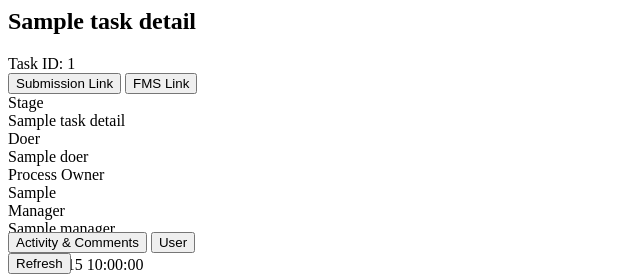
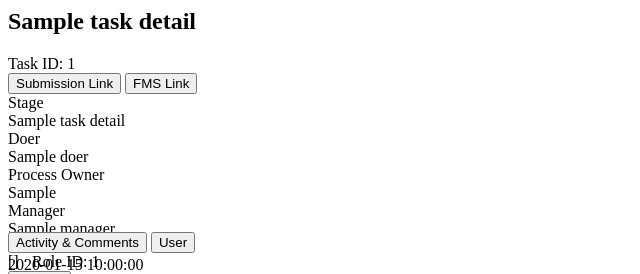
Before and after one commit to ithosexperts/Comments_App, a FastAPI app: template app/templates/main-ui.html in a window 1280 px wide. Shown: the top 274 px of the page, without its empty margins (0-640 px from the left). Run offline with FastAPI, Linux system fonts and the light colour scheme; the template is opened without the code that fills it: most values are stand-ins (such as "Sample title", 1, 10 or a date in 2020).

Commit message:
Update main-ui.html

```diff
--- a/app/templates/main-ui.html
+++ b/app/templates/main-ui.html
@@ -61,6 +61,7 @@
         <button id="activity-tab-button" role="tab" aria-selected="true" onclick="showRightPanelTab('activity')" class="px-3 py-2 border-b-2 border-blue-600 text-blue-700 font-semibold text-sm">Activity &amp; Comments</button>
         <button id="users-tab-button" role="tab" aria-selected="false" onclick="showRightPanelTab('users')" class="px-3 py-2 border-b-2 border-transparent text-gray-500 hover:text-blue-700 font-semibold text-sm">User</button>
       </div>
+      <div id="logged-in-identity" class="ml-auto mr-2 text-xs md:text-sm font-semibold text-gray-600 whitespace-nowrap" title="Verified One Portal identity"><i class="fas fa-user-check mr-1 text-green-600"></i>{{ current_user_name or current_user_email }} <span class="font-normal text-gray-400">·</span> Role ID: {{ current_user_role_id or "—" }}</div>
       <button id="activity-refresh-button" onclick="loadComments()" class="text-blue-600 hover:text-blue-800 text-sm font-medium whitespace-nowrap"><i class="fas fa-sync-alt mr-1"></i> Refresh</button>
     </div>
 
```
